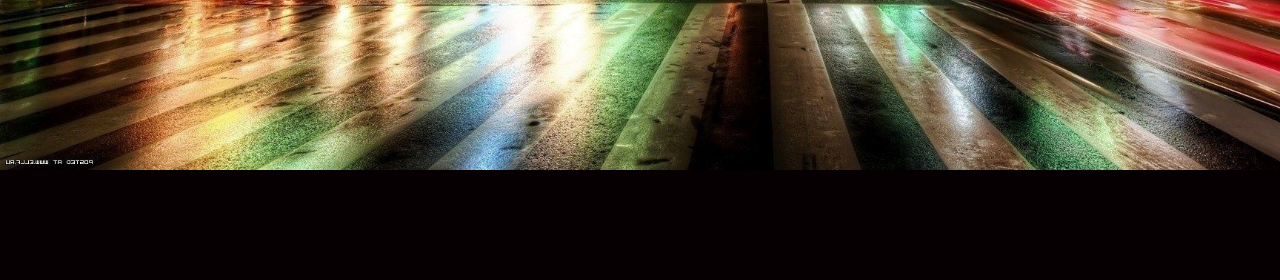
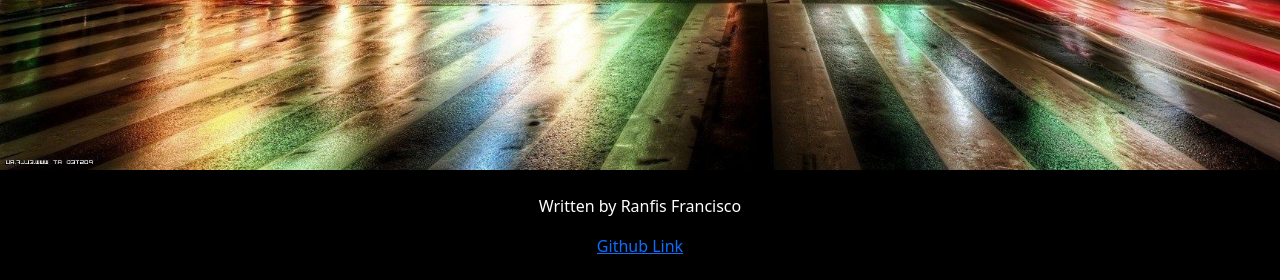
Before and after one commit to ranfisfrancisco/spotify-shuffler-webpage, a Django app: page / in a window 1280 px wide. Shown: the part 630-910 px from the top of the page. Before the commit the page ends 800 px from the top, so only its background shows below. Run offline with Django 4.2, Linux system fonts and the light colour scheme.

Commit message:
Added footer

```diff
--- a/main/templates/main/base.html
+++ b/main/templates/main/base.html
@@ -19,8 +19,10 @@
     </div>
 </body>
 
-<footer>
-
-</footer>
-
-</html>
+<footer id="base-footer" class="base-footer">
+    <br>
+    <div id="footer-text" class="footer-text">
+        <p>Written by Ranfis Francisco</p>
+        <a href="https://github.com/ranfisfrancisco/spotify-shuffler-webpage">Github Link</p>
+    </div>
+</footer></html>
--- a/main/templates/main/login.html
+++ b/main/templates/main/login.html
@@ -2,7 +2,7 @@
 {% load static %}
 
 {% block headcontent %}
-    <link rel="stylesheet" href="{% static 'css/login.css' %}">
+    <link rel="stylesheet" href="{% static 'css/site.css' %}">
 {% endblock %}
 
 {% block content %}
--- a/main/templates/main/select.html
+++ b/main/templates/main/select.html
@@ -2,7 +2,7 @@
 {% load static %}
 
 {% block headcontent %}
-    <link rel="stylesheet" href="{% static 'css/login.css' %}">
+    <link rel="stylesheet" href="{% static 'css/site.css' %}">
 {% endblock %}
 
 {% block content %}
--- a/static/css/login.css
+++ b/static/css/site.css
@@ -52,3 +52,14 @@
 	float: left;
 	clear: left;
 }
+
+.base-footer{
+	text-align: center;
+	background-color: black;
+}
+
+.footer-text{
+	color: white
+}
+
+footer {height:110px;}
```
